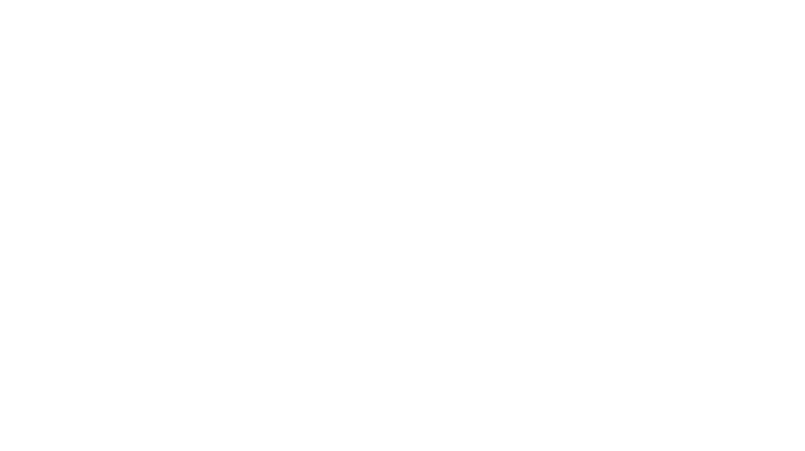
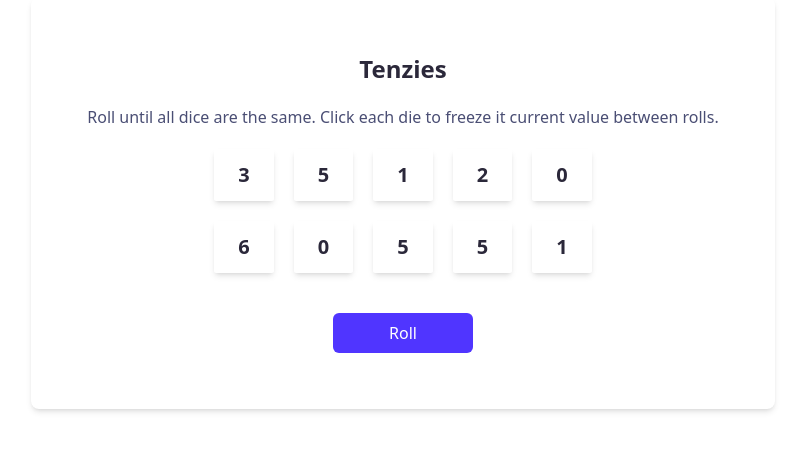
Before and after one commit to riyoneri/study-projects--react, a React (Create React App) app in the folder 09 - tenzies-game/: page / in a window 1280 px wide. Shown: the part 197-648 px from the top of the page, without its empty margins (237-1042 px from the left). Built offline with nearby package versions, Linux system fonts and the light colour scheme.

Commit message:
feat: Create NumberButton component[tenziew-game]

```diff
--- a/09 - tenzies-game/src/App.js
+++ b/09 - tenzies-game/src/App.js
@@ -1,3 +1,38 @@
+import { useState } from "react";
+
+import NumberButton from "./components/NumberButton";
+
+const buttons = Array.from({ length: 10 }, (_, i) => i + 1);
+
 export default function App() {
-  return <main></main>;
+  const [changeNumbers, setChangeNumbers] = useState(false);
+
+  const displayButtons = buttons.map((button) => (
+    <NumberButton changeNumberToggler={changeNumbers} key={button} />
+  ));
+
+  const handleChangeNumbers = () => {
+    setChangeNumbers(!changeNumbers);
+  };
+
+  return (
+    <main className="grid h-screen place-content-center px-5">
+      <div className="shadow-md bg-white rounded-lg p-14 grid gap-5 justify-items-center">
+        <p className="text-[#2B283A] font-semibold text-2xl">Tenzies</p>
+        <p className="text-[#4A4E74] text-sm sm:text-base">
+          Roll until all dice are the same. Click each die to freeze it current
+          value between rolls.
+        </p>
+        <div className="grid grid-cols-5 gap-5">{displayButtons}</div>
+        <div className="text-center mt-5">
+          <button
+            onClick={handleChangeNumbers}
+            className="bg-[#5035FF] text-white px-14 py-2 rounded-md"
+          >
+            Roll
+          </button>
+        </div>
+      </div>
+    </main>
+  );
 }
--- /dev/null
+++ b/09 - tenzies-game/src/components/NumberButton.jsx
@@ -0,0 +1,24 @@
+import { useEffect, useState } from "react";
+
+export default function NumberButton({ changeNumberToggler }) {
+  const [randomNumber, setRandomNumber] = useState(
+    Math.trunc(Math.random() * 7)
+  );
+
+  const [frozen, setFrozen] = useState(false);
+
+  useEffect(() => {
+    if (frozen) return;
+    setRandomNumber(Math.trunc(Math.random() * 7));
+  }, [changeNumberToggler]);
+  return (
+    <span
+      onClick={() => setFrozen(!frozen)}
+      className={`shadow-md px-6 text-xl text-[#2B283A] font-bold ${
+        frozen ? "bg-[#59E391]" : ""
+      } cursor-pointer py-3 rounded-sm`}
+    >
+      {randomNumber}
+    </span>
+  );
+}
```
